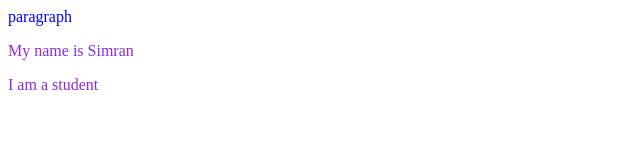
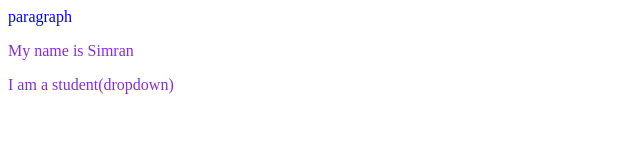
Before and after one commit to SIMRAN-crypto-code/localrepo, a plain HTML site: page index.html in a window 1280 px wide. Shown: the whole page, without its empty margins (0-640 px from the left). Drawn offline with Linux system fonts and the light colour scheme.

Commit message:
add dropdown

```diff
--- a/index.html
+++ b/index.html
@@ -9,6 +9,6 @@
 <body>
     <h>paragraph</h>
     <p>My name is Simran</p>
-    <p>I am a student</p>
+    <p>I am a student(dropdown)</p>
 </body>
 </html>
```
